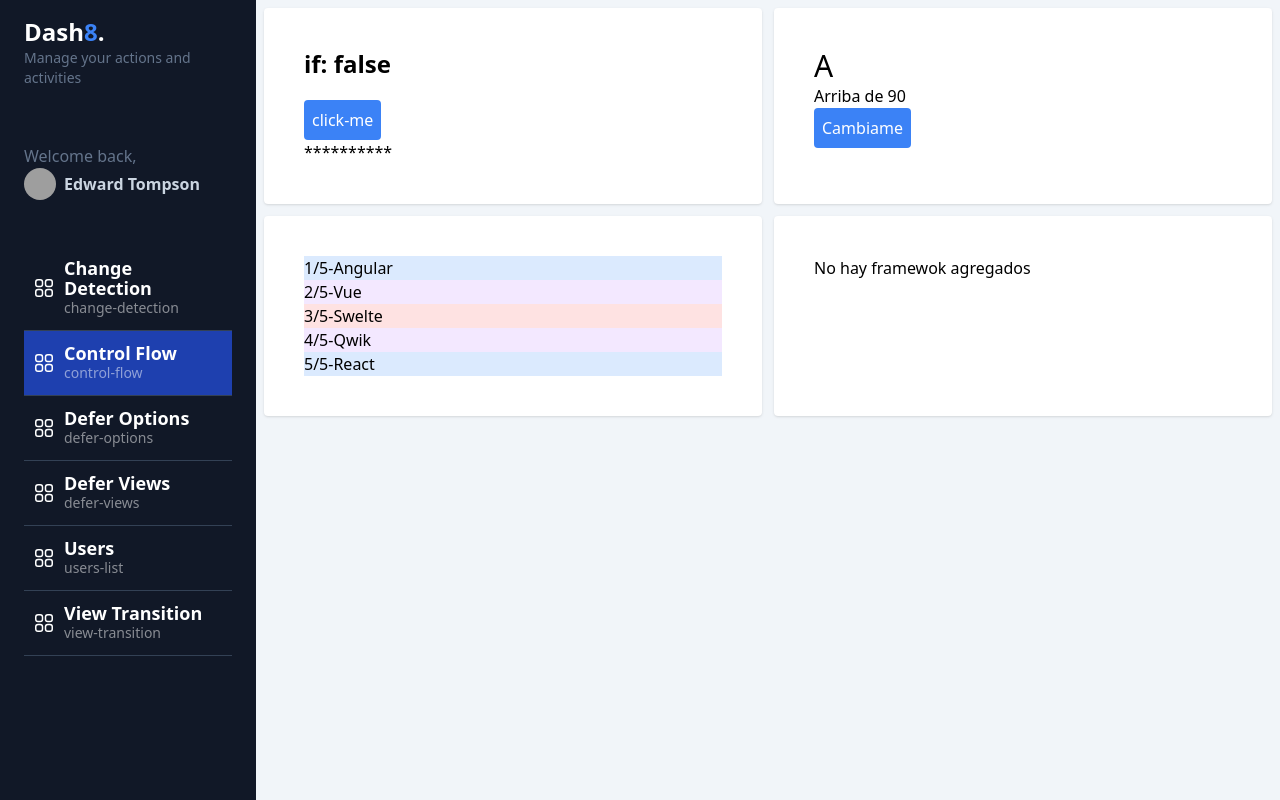
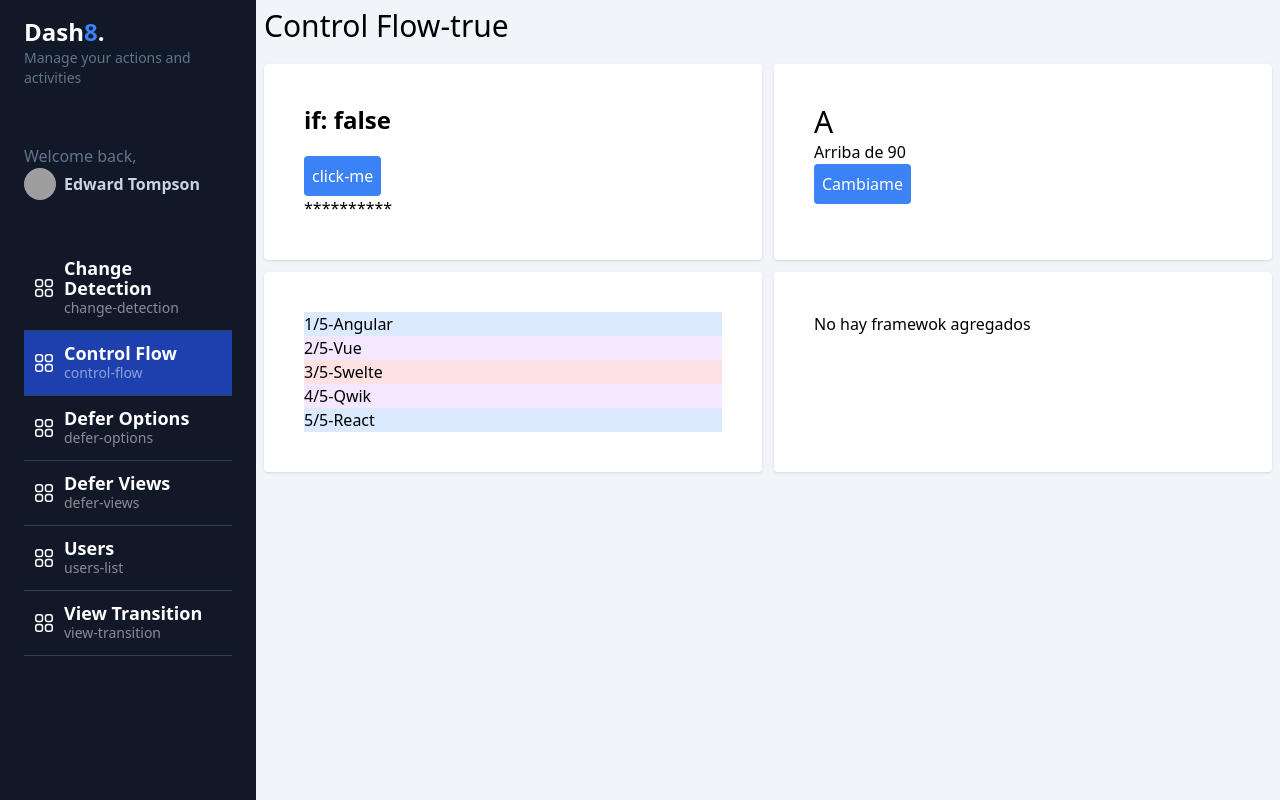
Before and after one commit to VictorCarmonaMoraza/Angular17StandaloneFH, an Angular app: page /dashboard/control-flow in a window 1280 px wide. Built offline with nearby package versions, Linux system fonts and the light colour scheme; grey boxes are pictures that could not be loaded.

Commit message:
331-Required @Input

```diff
--- a/src/app/dashboard/pages/control-flow/control-flow.component.html
+++ b/src/app/dashboard/pages/control-flow/control-flow.component.html
@@ -1,3 +1,11 @@
+
+
+<app-title title="Control Flow" withShadow/>
+
+
+
+
+
 <!--Parte 1-->
 <section class="grid grid-cols-1 md:grid-cols-2 gap-3">
   <div class="bg-white rounded shadow p-10">
--- a/src/app/dashboard/pages/control-flow/control-flow.component.ts
+++ b/src/app/dashboard/pages/control-flow/control-flow.component.ts
@@ -1,5 +1,6 @@
 import { CommonModule } from '@angular/common';
 import { Component, signal } from '@angular/core';
+import { TitleComponent } from "@shared/title/title.component";
 
 type Grade ='A'|'B'|'F';
 const GRADES: Grade[] = ['A', 'B', 'F'];
@@ -7,7 +8,7 @@
 @Component({
   selector: 'app-control-flow',
   standalone: true,
-  imports: [CommonModule],
+  imports: [CommonModule, TitleComponent],
   templateUrl: './control-flow.component.html',
   styleUrl: './control-flow.component.css'
 })
--- a/src/app/shared/title/title.component.html
+++ b/src/app/shared/title/title.component.html
@@ -1 +1 @@
-<p>title works!</p>
+<h1 class="text-3xl mb-5">{{title}}-{{withShadow}}</h1>
--- a/src/app/shared/title/title.component.ts
+++ b/src/app/shared/title/title.component.ts
@@ -1,4 +1,4 @@
-import { Component } from '@angular/core';
+import { booleanAttribute, Component, Input } from '@angular/core';
 
 @Component({
   selector: 'app-title',
@@ -9,4 +9,6 @@
 })
 export class TitleComponent {
 
+  @Input({ required: true }) title!: string;
+  @Input({transform:booleanAttribute}) withShadow:boolean=false;;
 }
```
